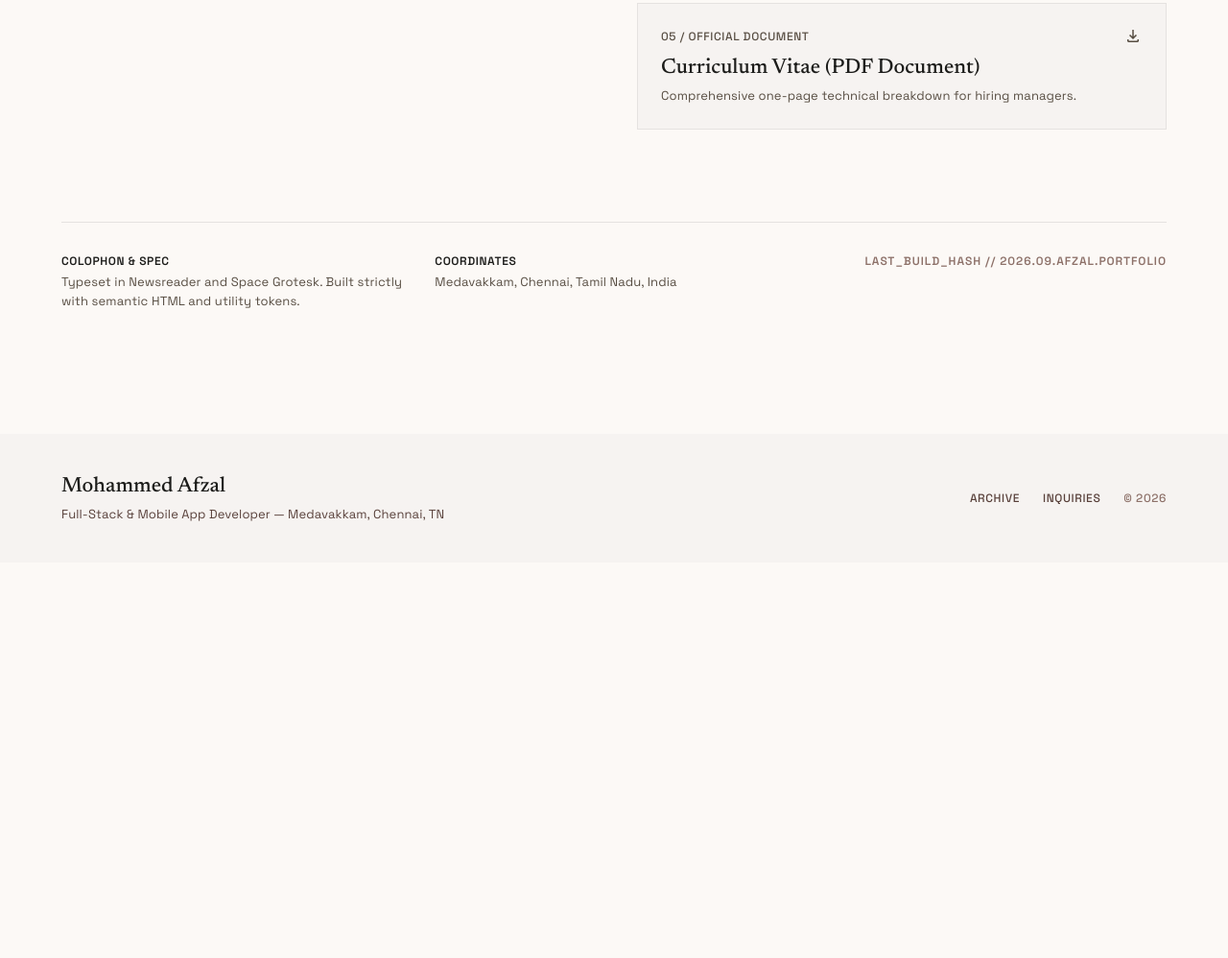
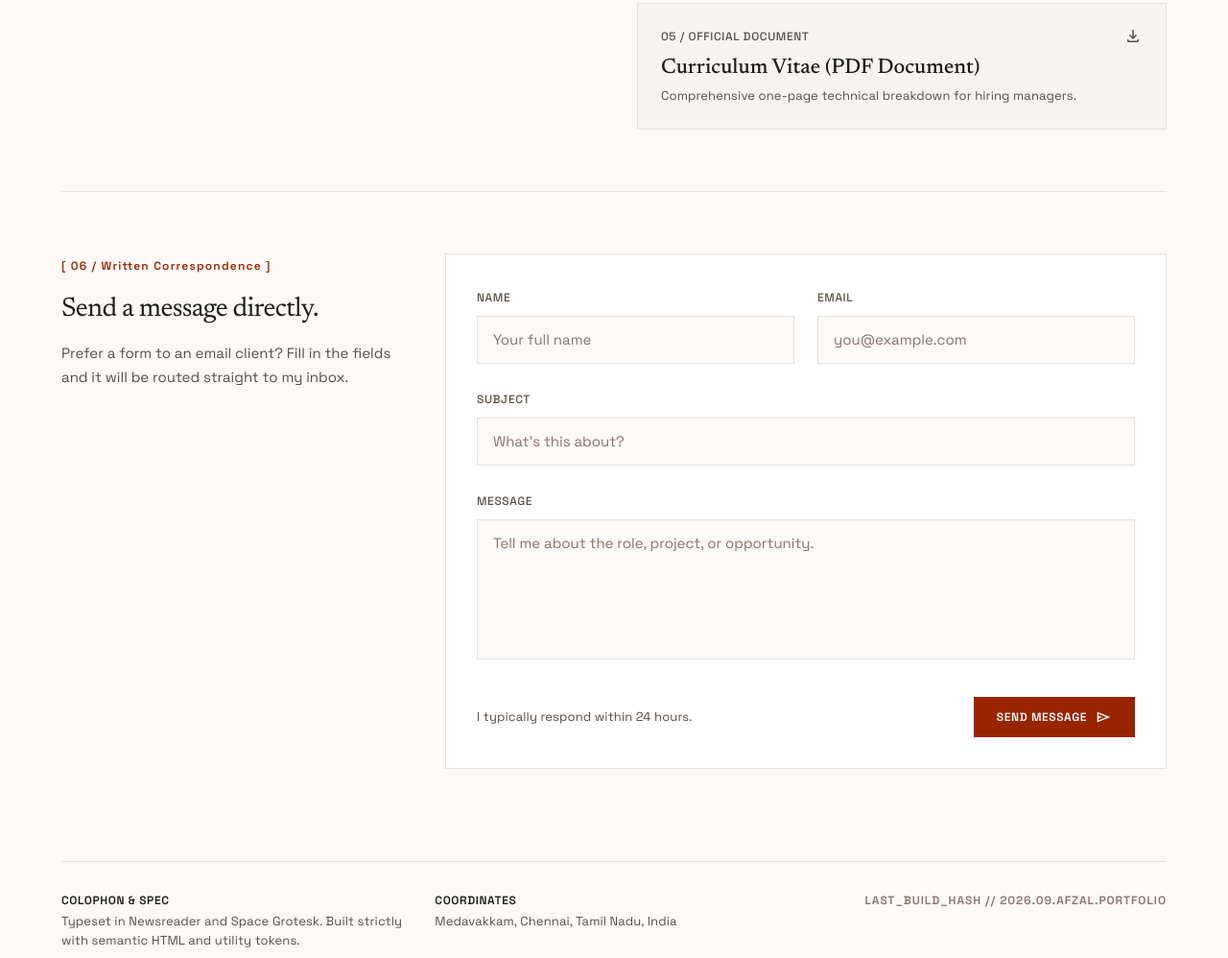
Before and after one commit to afzal-mohammed-m/portfolioafzal, a plain HTML site: page index.html in a window 1280 px wide. Shown: the part 6270-7268 px from the top of the page at 96% size. Before the commit the page ends 6856 px from the top, so only its background shows below. Drawn offline with nearby package versions, Linux system fonts and the light colour scheme.

Commit message:
contactform update

```diff
--- a/index.html
+++ b/index.html
@@ -700,6 +700,48 @@
 </a>
 </div>
 </div>
+<!-- Direct Message / Contact Form -->
+<div class="mt-16 pt-16 border-t border-surface-variant">
+<div class="grid grid-cols-1 lg:grid-cols-12 gap-12">
+<div class="lg:col-span-4 space-y-4">
+<span class="font-index-numeral text-index-numeral text-primary tracking-widest">[ 06 / Written Correspondence ]</span>
+<h3 class="font-headline-md text-headline-md text-on-surface tracking-tight">Send a message directly.</h3>
+<p class="font-body-md text-body-md text-tertiary leading-relaxed">Prefer a form to an email client? Fill in the fields and it will be routed straight to my inbox.</p>
+</div>
+<div class="lg:col-span-8">
+<form action="https://formsubmit.co/mohammedafzalm05@gmail.com" method="POST" class="border border-surface-variant bg-surface-container-lowest p-6 md:p-8">
+<input name="_subject" type="hidden" value="New message from portfolio contact form"/>
+<input name="_captcha" type="hidden" value="false"/>
+<input name="_template" type="hidden" value="table"/>
+<div class="grid grid-cols-1 sm:grid-cols-2 gap-6">
+<div>
+<label class="font-label-md text-label-md uppercase tracking-wider text-tertiary" for="contact-name">Name</label>
+<input class="mt-2 w-full bg-surface border border-surface-variant px-4 py-3 font-body-md text-body-md text-on-surface placeholder:text-outline focus:outline-none focus:border-primary transition-colors" id="contact-name" name="name" placeholder="Your full name" required="" type="text"/>
+</div>
+<div>
+<label class="font-label-md text-label-md uppercase tracking-wider text-tertiary" for="contact-email">Email</label>
+<input class="mt-2 w-full bg-surface border border-surface-variant px-4 py-3 font-body-md text-body-md text-on-surface placeholder:text-outline focus:outline-none focus:border-primary transition-colors" id="contact-email" name="email" placeholder="you@example.com" required="" type="email"/>
+</div>
+</div>
+<div class="mt-6">
+<label class="font-label-md text-label-md uppercase tracking-wider text-tertiary" for="contact-subject">Subject</label>
+<input class="mt-2 w-full bg-surface border border-surface-variant px-4 py-3 font-body-md text-body-md text-on-surface placeholder:text-outline focus:outline-none focus:border-primary transition-colors" id="contact-subject" name="subject" placeholder="What's this about?" required="" type="text"/>
+</div>
+<div class="mt-6">
+<label class="font-label-md text-label-md uppercase tracking-wider text-tertiary" for="contact-message">Message</label>
+<textarea class="mt-2 w-full bg-surface border border-surface-variant px-4 py-3 font-body-md text-body-md text-on-surface placeholder:text-outline focus:outline-none focus:border-primary transition-colors resize-none" id="contact-message" name="message" placeholder="Tell me about the role, project, or opportunity." required="" rows="5"></textarea>
+</div>
+<div class="mt-8 flex items-center justify-between gap-4">
+<p class="font-body-sm text-body-sm text-tertiary">I typically respond within 24 hours.</p>
+<button class="inline-flex items-center gap-2 px-6 py-3 bg-primary text-on-primary font-label-md text-label-md uppercase tracking-wider font-semibold hover:bg-primary-container transition-colors" type="submit">
+Send Message
+<span class="material-symbols-outlined text-[18px]">send</span>
+</button>
+</div>
+</form>
+</div>
+</div>
+</div>
 <!-- Colophon & Gazette Timestamp Note -->
 <div class="mt-24 pt-8 border-t border-surface-variant grid grid-cols-1 md:grid-cols-12 gap-4 items-baseline text-tertiary font-body-sm text-body-sm">
 <div class="md:col-span-4">
```
